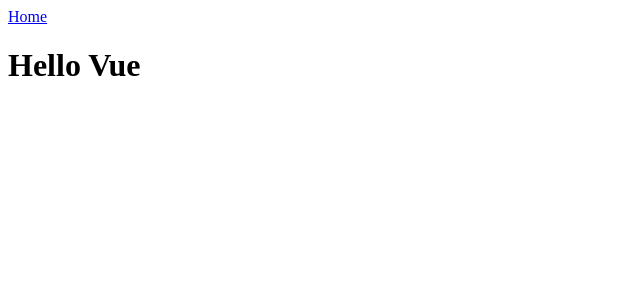
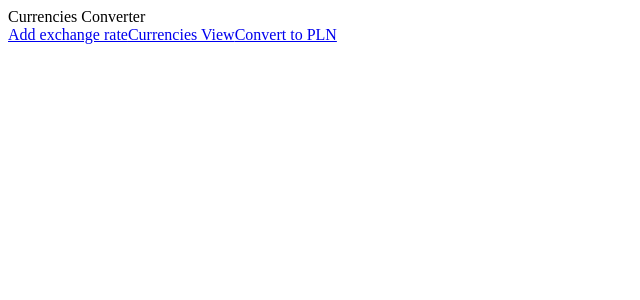
Before and after one commit to osbowski/currency-exchange, a Vue app: page /converter in a window 1280 px wide. Before the commit this address had no page. Shown: the top 300 px of the page, without its empty margins (0-640 px from the left). Built offline with nearby package versions, Linux system fonts and the light colour scheme.

Commit message:
create-header

```diff
--- a/src/App.vue
+++ b/src/App.vue
@@ -1,10 +1,17 @@
 <template>
-  <div id="nav">
-    <router-link to="/">Home</router-link>
-  </div>
-  <h1>Hello Vue</h1>
-  <router-view/>
+  <TheHeader />
+  <router-view />
 </template>
 
-<style>
-</style>
+<script>
+import TheHeader from './components/Layout/TheHeader.vue'
+export default {
+  components:{
+    TheHeader
+  },
+  setup() {
+
+  },
+}
+</script>
+<style></style>
--- /dev/null
+++ b/src/components/Layout/TheHeader.vue
@@ -0,0 +1,8 @@
+<template>
+  <div id="nav">
+      <div>Currencies Converter</div>
+    <router-link to="/add">Add exchange rate</router-link>
+    <router-link to="/currencies">Currencies View</router-link>
+    <router-link to="/converter">Convert to PLN</router-link>
+  </div>
+</template>
```
